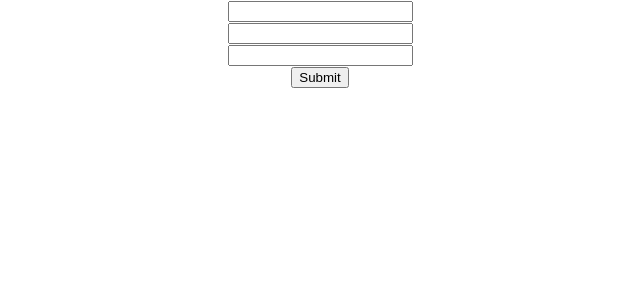
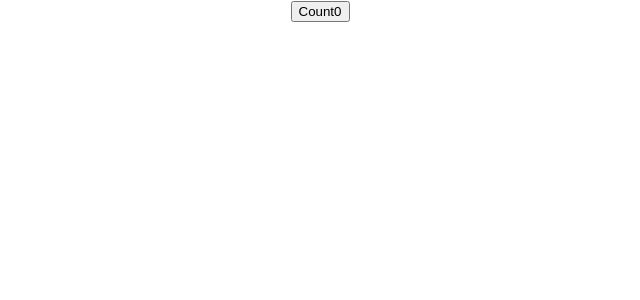
Before and after one commit to vinaysb1/react_http, a React (Create React App) app: page / in a window 1280 px wide. Shown: the top 300 px of the page, without its empty margins (320-960 px from the left). Built offline with nearby package versions, Linux system fonts and the light colour scheme.

Commit message:
react hooks use state basic

```diff
--- a/src/App.js
+++ b/src/App.js
@@ -2,11 +2,13 @@ import logo from './logo.svg';
 import './App.css';
 import PostList from './Components/PostList';
 import PostForm from './Components/PostForm';
+import HookCounter from './Components/HookCounter';
 
 function App() {
   return (
     <div className="App">
-      <PostForm />
+      <HookCounter/>
+      {/* <PostForm /> */}
     {/* <PostList /> */}
     </div>
   );
--- /dev/null
+++ b/src/Components/HookCounter.js
@@ -0,0 +1,13 @@
+import React,{useState} from "react";
+
+function HookCounter(){
+
+    const[count,setCount] = useState(0)
+
+    return(
+        <div>
+            <button onClick={()=>setCount(count+1)}>Count{count}</button>
+        </div>
+    )
+}
+export default HookCounter
```
